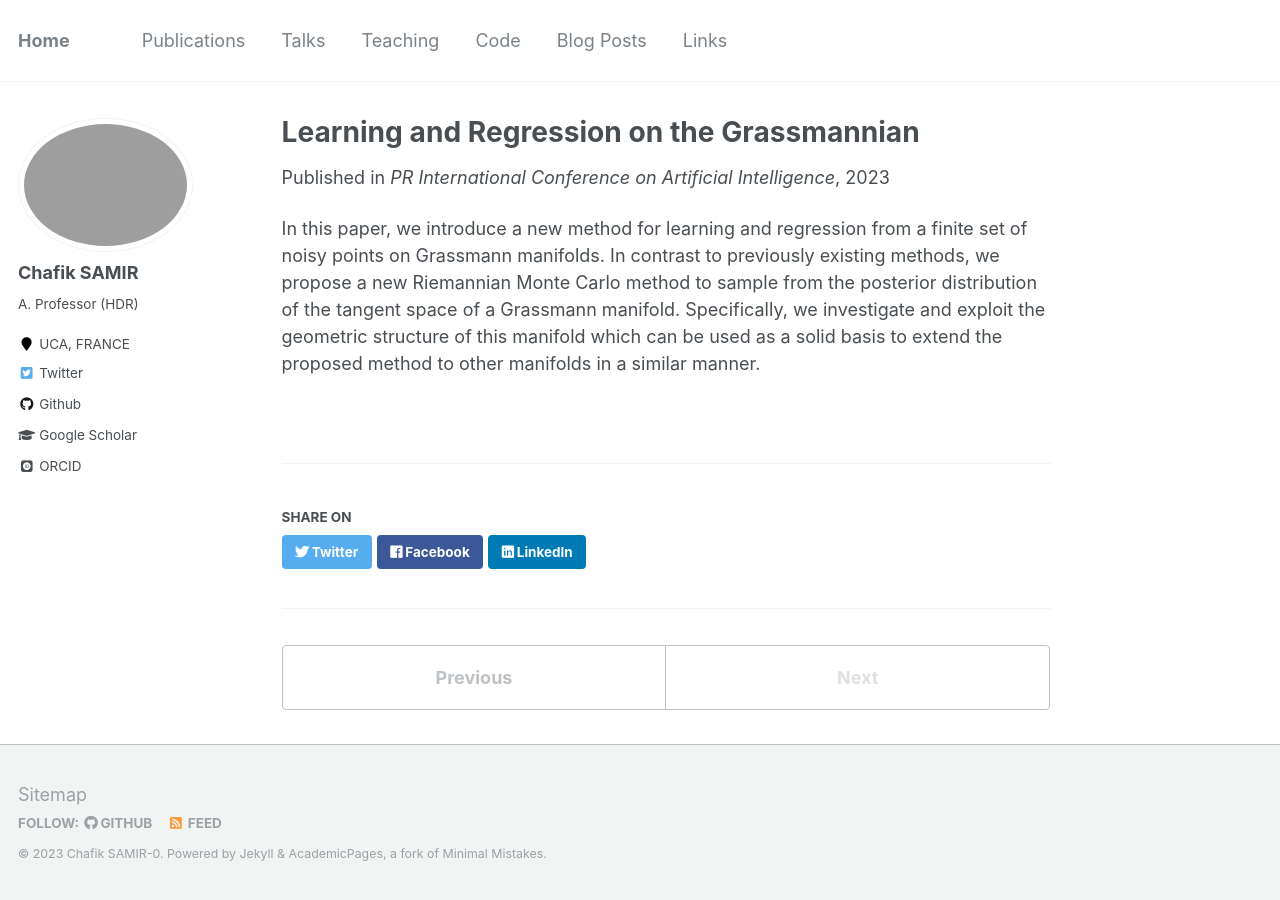
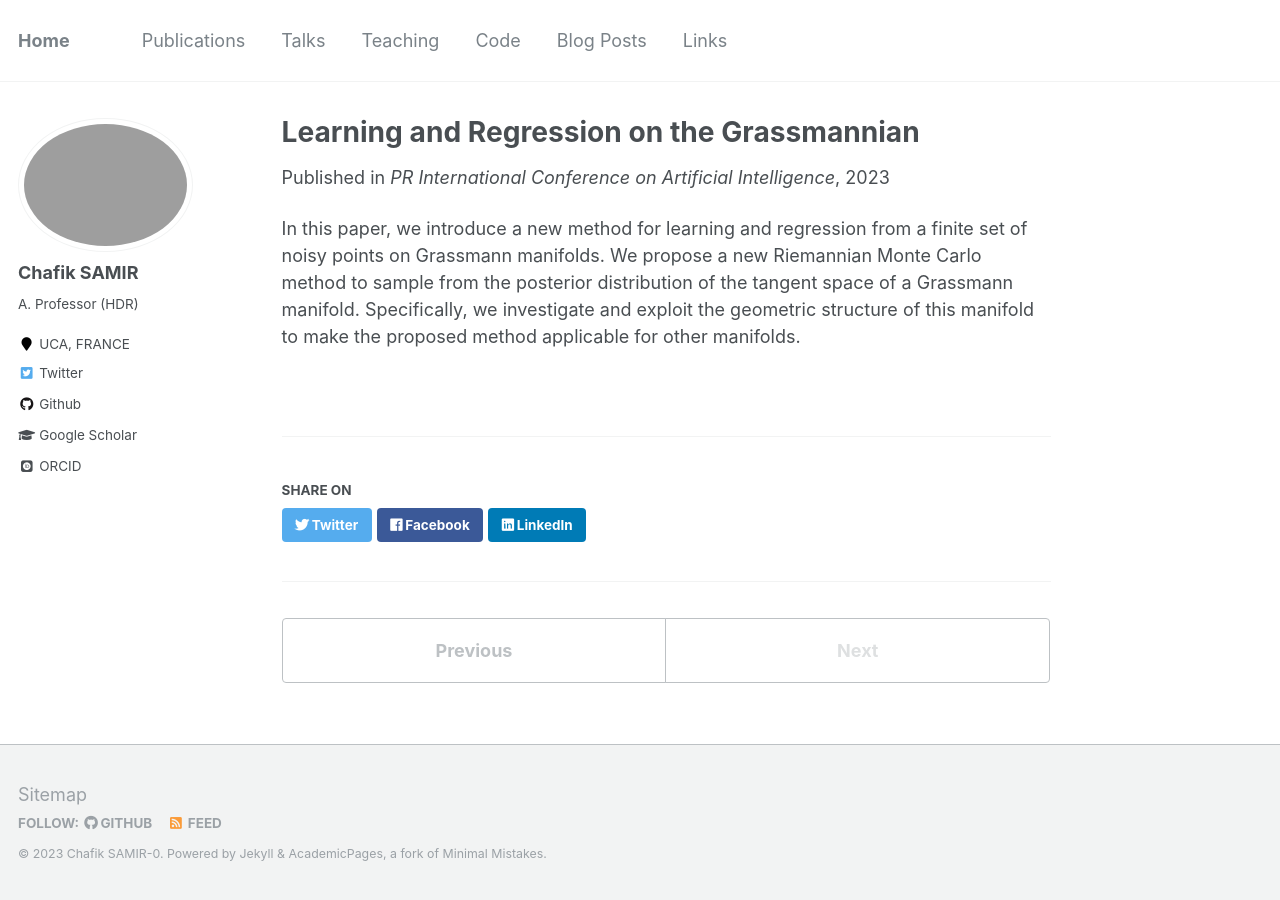
Before and after one commit to Chsamir/chsamir.github.io, a Jekyll site: the page built from _publications/2015-10-01-paper-title-number-3.md, in a window 1280 px wide. Built offline with Jekyll 4.4.1, drawn with Linux system fonts in a browser that asks for light colours; some web fonts are replaced.

Commit message:
Update 2015-10-01-paper-title-number-3.md

```diff
--- a/_publications/2015-10-01-paper-title-number-3.md
+++ b/_publications/2015-10-01-paper-title-number-3.md
@@ -6,4 +6,4 @@ excerpt: 'This paper is about the number 3. The number 4 is left for future work
 date: 2023-11-10
 venue: 'PR International Conference on Artificial Intelligence'
 ---
-In this paper, we introduce a new method for learning and regression from a finite set of noisy points on Grassmann manifolds. In contrast to previously existing methods, we propose a new Riemannian Monte Carlo method to sample from the posterior distribution of the tangent space of a Grassmann manifold. Specifically, we investigate and exploit the geometric structure of this manifold which can be used as a solid basis to extend the proposed method to other manifolds in a similar manner.
+In this paper, we introduce a new method for learning and regression from a finite set of noisy points on Grassmann manifolds. We propose a new Riemannian Monte Carlo method to sample from the posterior distribution of the tangent space of a Grassmann manifold. Specifically, we investigate and exploit the geometric structure of this manifold to make the proposed method applicable for other manifolds.
```
